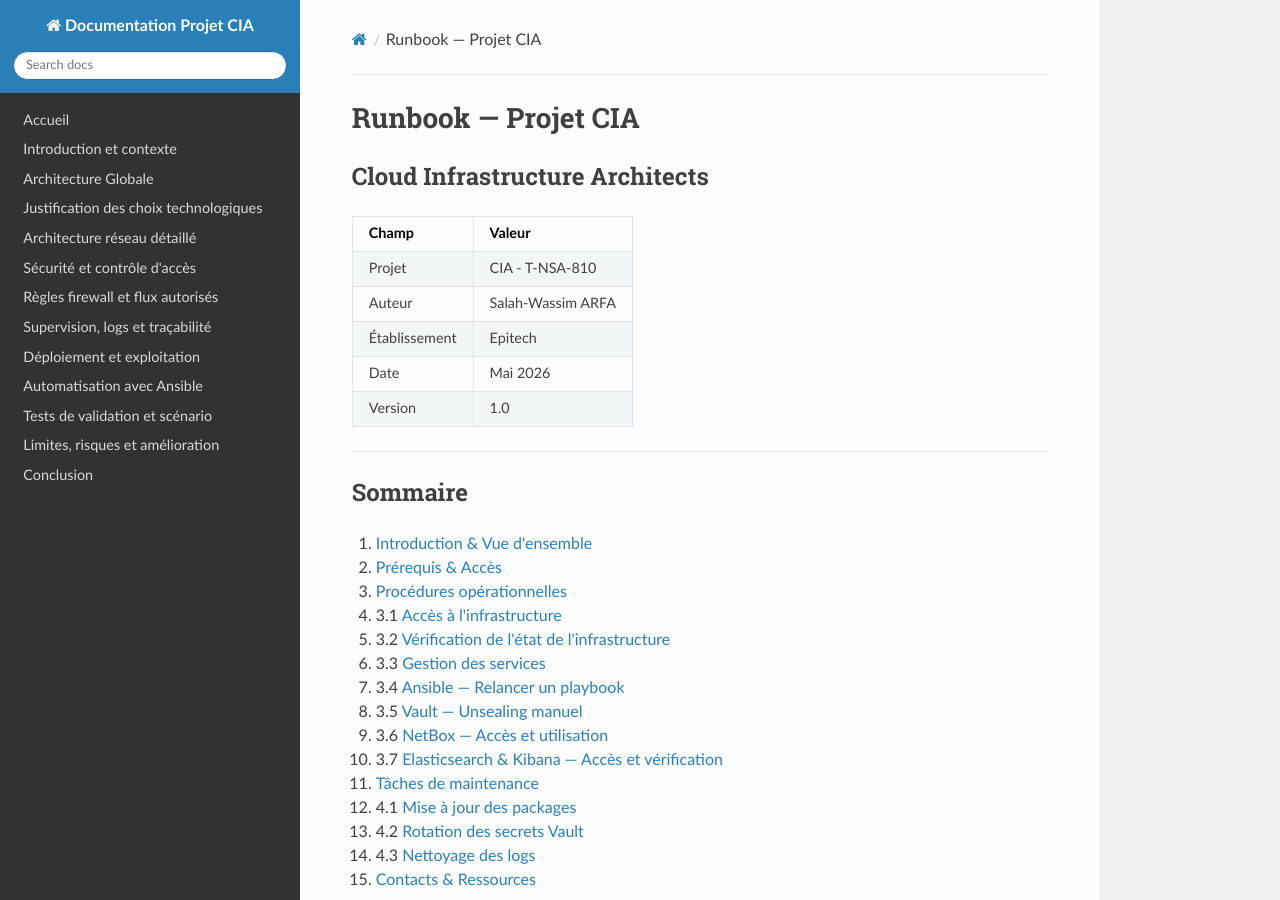
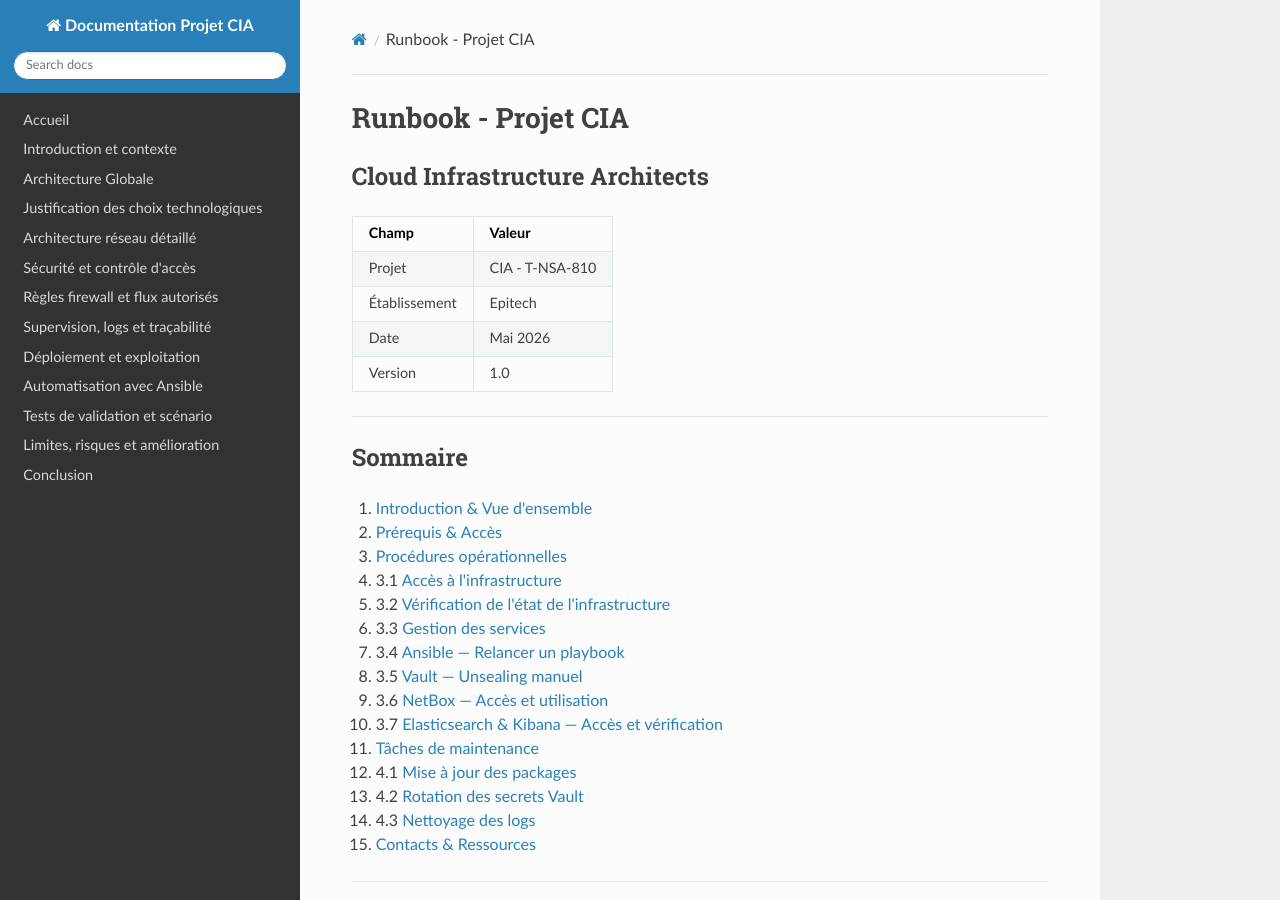
Before and after one commit to LazareMouzet/T-NSA-810, an MkDocs documentation site: the page built from docs/doc_globale/docs/runbook.md, in a window 1280 px wide and 900 px high. Built offline with MkDocs 1.6.1, drawn with Linux system fonts in a browser that asks for light colours; nearby versions of some CDN libraries.

Commit message:
Update and correction of the Runbook

```diff
--- a/docs/doc_globale/docs/runbook.md
+++ b/docs/doc_globale/docs/runbook.md
@@ -1,10 +1,9 @@
-# Runbook — Projet CIA
+# Runbook - Projet CIA
 ## Cloud Infrastructure Architects
 
 | Champ | Valeur |
 |---|---|
 | Projet | CIA - T-NSA-810 |
-| Auteur | Salah-Wassim ARFA |
 | Établissement | Epitech |
 | Date | Mai 2026 |
 | Version | 1.0 |
```
